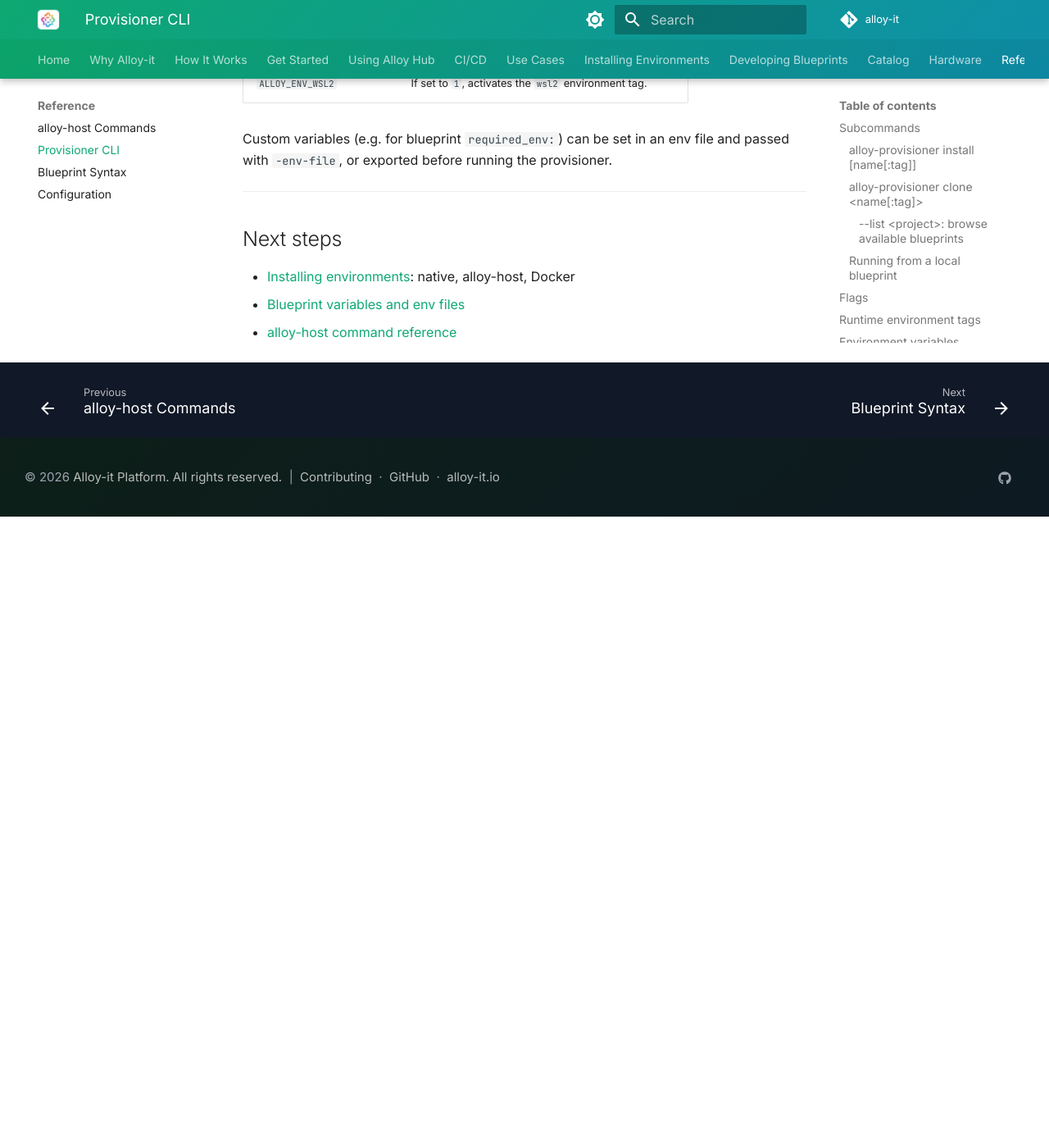
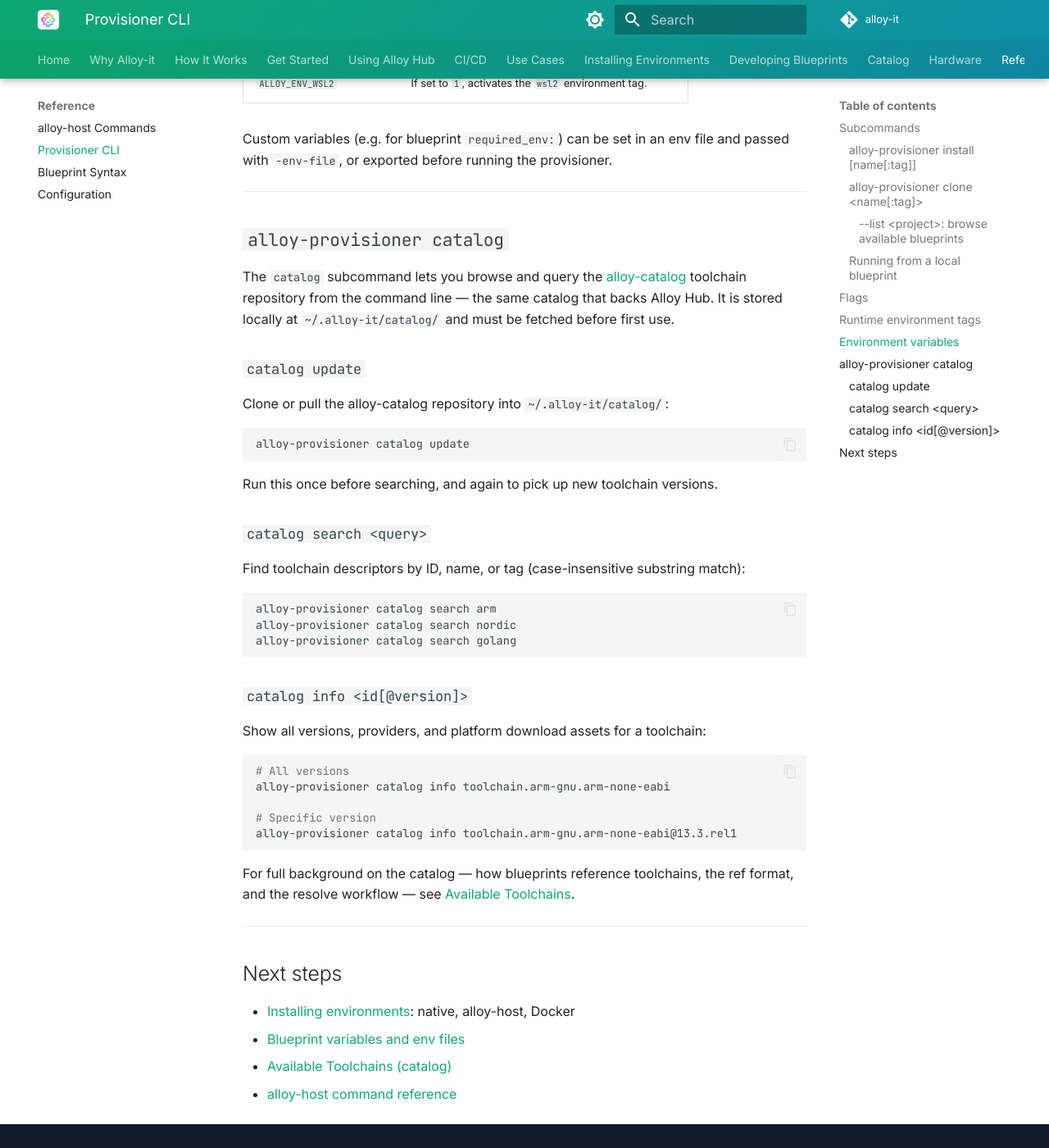
Before and after one commit to alloy-it/alloy-docs, an MkDocs documentation site: the page built from docs/reference/provisioner-commands.md, in a window 1280 px wide and 1400 px high, scrolled down 3393 px. Shown: the whole window at 82% size. Built offline with MkDocs 1.6.1 and Material for MkDocs 9.7.7, drawn with Linux system fonts in a browser that asks for light colours; before the commit the page ends 4023 px from its top, so only the background shows below that.

Commit message:
Update catalog documentation for alloy-host and alloy-provisioner commands

````diff
--- a/docs/reference/provisioner-commands.md
+++ b/docs/reference/provisioner-commands.md
@@ -137,8 +137,49 @@
 
 ---
 
+## `alloy-provisioner catalog`
+
+The `catalog` subcommand lets you browse and query the [alloy-catalog](https://github.com/alloy-it/alloy-catalog) toolchain repository from the command line — the same catalog that backs Alloy Hub. It is stored locally at `~/.alloy-it/catalog/` and must be fetched before first use.
+
+### `catalog update`
+
+Clone or pull the alloy-catalog repository into `~/.alloy-it/catalog/`:
+
+```bash
+alloy-provisioner catalog update
+```
+
+Run this once before searching, and again to pick up new toolchain versions.
+
+### `catalog search <query>`
+
+Find toolchain descriptors by ID, name, or tag (case-insensitive substring match):
+
+```bash
+alloy-provisioner catalog search arm
+alloy-provisioner catalog search nordic
+alloy-provisioner catalog search golang
+```
+
+### `catalog info <id[@version]>`
+
+Show all versions, providers, and platform download assets for a toolchain:
+
+```bash
+# All versions
+alloy-provisioner catalog info toolchain.arm-gnu.arm-none-eabi
+
+# Specific version
+alloy-provisioner catalog info toolchain.arm-gnu.arm-none-eabi@13.3.rel1
+```
+
+For full background on the catalog — how blueprints reference toolchains, the ref format, and the resolve workflow — see [Available Toolchains](../catalog/index.md).
+
+---
+
 ## Next steps
 
 - [Installing environments](../installing/index.md): native, alloy-host, Docker
 - [Blueprint variables and env files](../blueprints/variables.md)
+- [Available Toolchains (catalog)](../catalog/index.md)
 - [alloy-host command reference](commands.md)
````
Also changed, not shown: docs/catalog/index.md (+16 -13 lines).
